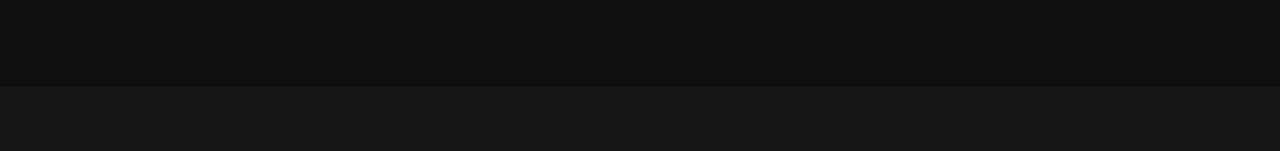
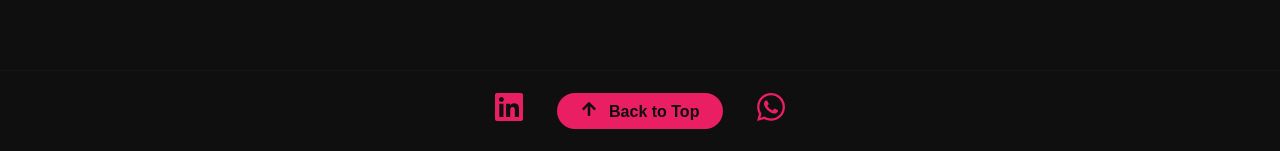
Before and after one commit to heloisacrisilva/myportfolio, a Next.js app: page /en in a window 1280 px wide. Shown: the part 649-800 px from the top of the page. Built offline with nearby package versions, Linux system fonts and the light colour scheme.

Commit message:
feat: footer

```diff
--- a/src/app/[locale]/page.tsx
+++ b/src/app/[locale]/page.tsx
@@ -6,6 +6,7 @@ import { Header } from '@/components/Header';
 import { StackSection } from '@/components/Sections/stackSection';
 import { ProjectsSection } from '@/components/Sections/projectsSection';
 import { ContactSection } from '@/components/Sections/contactSection';
+import { Footer } from '@/components/Footer';
 
 export default function Home({ params }: { params: { locale: string } }) {
   const { locale: lang } = params;
@@ -18,6 +19,7 @@ export default function Home({ params }: { params: { locale: string } }) {
         <StackSection lang={lang} />
         <ProjectsSection lang={lang}/>
         <ContactSection lang={lang} />
+        <Footer lang={lang} />
       </S.Container>
     </>
   );
--- /dev/null
+++ b/src/components/Footer/index.tsx
@@ -0,0 +1,34 @@
+import { getTranslation } from '@/utils/i18n';
+import * as S from './style';
+import { FaLinkedin, FaWhatsapp, FaArrowUp } from 'react-icons/fa';
+
+interface FooterProps {
+  lang: string;
+}
+
+export const Footer = ({ lang }: FooterProps) => {
+  const t = getTranslation(lang, 'footer');
+
+  const handleBackToTop = () => {
+    window.scrollTo({ top: 0, behavior: 'smooth' });
+  };
+
+  const LinkedinURI = 'https://www.linkedin.com/in/heloisacrissilva/'
+  const WhatsAppURI = 'https://wa.me/5547992667703'
+
+  return (
+    <S.FooterContainer>
+      <S.Links>
+        <S.LinkIcon href={LinkedinURI} target="_blank" rel="noopener noreferrer" aria-label="LinkedIn">
+          <FaLinkedin />
+        </S.LinkIcon>
+        <S.BackToTop onClick={handleBackToTop}>
+          <FaArrowUp style={{ marginRight: 8 }} /> {t('backToTop')}
+        </S.BackToTop>
+        <S.LinkIcon href={WhatsAppURI} target="_blank" rel="noopener noreferrer" aria-label="WhatsApp">
+          <FaWhatsapp />
+        </S.LinkIcon>
+      </S.Links>
+    </S.FooterContainer>
+  );
+};
--- /dev/null
+++ b/src/components/Footer/style.ts
@@ -0,0 +1,47 @@
+import styled from 'styled-components';
+
+export const FooterContainer = styled.footer`
+  width: 100vw;
+  padding: 1rem;
+  background: ${({ theme }) => theme.secondaryBackground};
+  display: flex;
+  flex-direction: row;
+  align-items: center;
+  gap: 1rem;
+  border-top: 1px solid ${({ theme }) => theme.neutral8};
+  position: fixed;
+  bottom: 0;
+  align-items: center;
+  justify-content: center;
+`;
+
+export const Links = styled.div`
+  display: flex;
+  gap: 2rem;
+  align-items: center;
+`;
+
+export const LinkIcon = styled.a`
+  color: ${({ theme }) => theme.commonColors.pink};
+  font-size: 2rem;
+  transition: color 0.2s;
+  &:hover {
+    color: ${({ theme }) => theme.commonColors.lightPink};
+  }
+`;
+
+export const BackToTop = styled.button`
+  background: ${({ theme }) => theme.commonColors.pink};
+  color: ${({ theme }) => theme.secondaryBackground};
+  border: none;
+  border-radius: 2rem;
+  padding: 0.5rem 1.5rem;
+  font-size: 1rem;
+  font-weight: bold;
+  cursor: pointer;
+  transition: 0.2s;
+  &:hover {
+    background: ${({ theme }) => theme.primaryBackground};
+    color: ${({ theme }) => theme.secondaryColor};
+  }
+`;
--- a/src/components/Sections/projectsSection/index.tsx
+++ b/src/components/Sections/projectsSection/index.tsx
@@ -2,7 +2,6 @@
 
 import { getTranslation } from '@/utils/i18n';
 import * as S from './style';
-import { useTheme } from '@/contexts/themeProviders';
 
 interface ProjectsSectionProps {
   lang: string;
--- a/src/components/Sections/projectsSection/style.ts
+++ b/src/components/Sections/projectsSection/style.ts
@@ -2,7 +2,7 @@ import styled from 'styled-components';
 
 export const Section = styled.div`
   width: 100%;
-  padding: 4rem;
+  padding: 8rem 4rem;
   min-height: calc(100vh - 4rem);
 `;
 
--- a/src/components/Sections/stackSection/style.ts
+++ b/src/components/Sections/stackSection/style.ts
@@ -2,7 +2,7 @@ import styled from 'styled-components';
 
 export const Section = styled.div`
   width: 100%;
-  padding: 4rem;
+  padding: 8rem 4rem;
   background-color: ${({ theme }) => theme.neutral8};
   min-height: calc(100vh - 4rem);
 `;
--- a/src/locale/en.json
+++ b/src/locale/en.json
@@ -8,6 +8,9 @@
     "stack": "Stack",
     "projects": "Projects",
     "contact": "Contact"
+  },
+  "footer": {
+    "backToTop": "Back to Top"
   },
   "aboutSection": {
     "title": "About me",
--- a/src/locale/pt.json
+++ b/src/locale/pt.json
@@ -8,6 +8,9 @@
     "stack": "Tecnologias",
     "projects": "Projetos",
     "contact": "Contato"
+  },
+  "footer": {
+    "backToTop": "Voltar ao topo"
   },
   "aboutSection": {
     "title": "Sobre mim",
```
